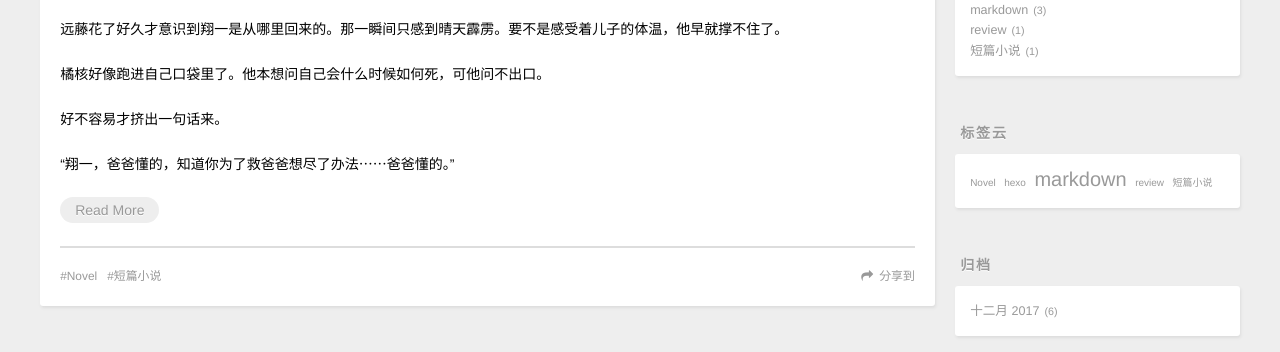
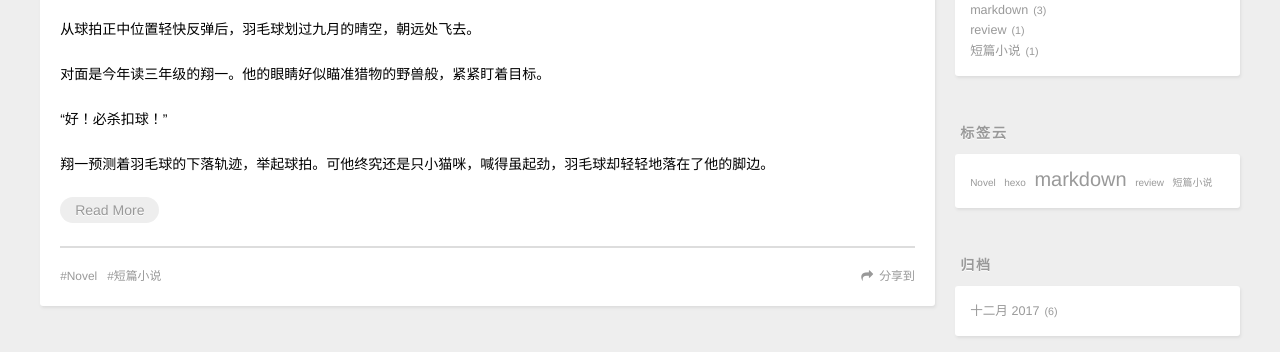
Before and after one commit to qinghon/qinghon.github.io, a plain HTML site: page index.html in a window 1280 px wide. Shown: the part 434-786 px from the top of the page. Drawn offline with nearby package versions, Linux system fonts and the light colour scheme.

Commit message:
Site updated: 2017-12-24 11:18:06

```diff
--- a/index.html
+++ b/index.html
@@ -88,10 +88,10 @@
 
     <div class="article-entry" itemprop="articleBody">
 
-        <p>远藤花了好久才意识到翔一是从哪里回来的。那一瞬间只感到晴天霹雳。要不是感受着儿子的体温，他早就撑不住了。</p>
-<p>橘核好像跑进自己口袋里了。他本想问自己会什么时候如何死，可他问不出口。</p>
-<p>好不容易才挤出一句话来。</p>
-<p>“翔一，爸爸懂的，知道你为了救爸爸想尽了办法⋯⋯爸爸懂的。”</p>
+        <p>从球拍正中位置轻快反弹后，羽毛球划过九月的晴空，朝远处飞去。</p>
+<p>对面是今年读三年级的翔一。他的眼睛好似瞄准猎物的野兽般，紧紧盯着目标。</p>
+<p>“好！必杀扣球！”</p>
+<p>翔一预测着羽毛球的下落轨迹，举起球拍。可他终究还是只小猫咪，喊得虽起劲，羽毛球却轻轻地落在了他的脚边。<br>
 
           <p class="article-more-link">
             <a href="/2017/12/24/novel/#more">Read More</a>
```
Also changed, not shown: 2017/12/24/novel/index.html (+6 -12 lines).
